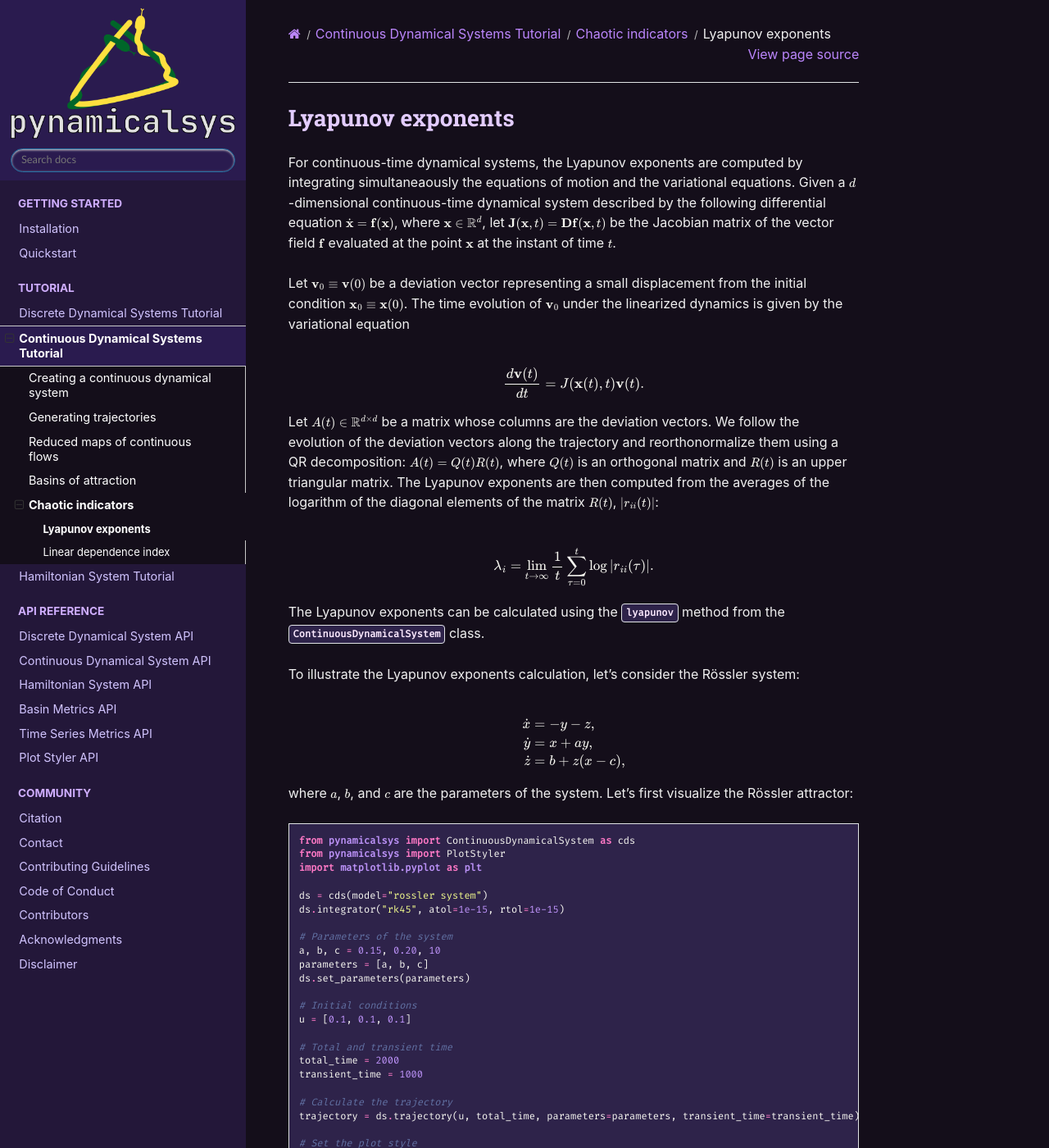
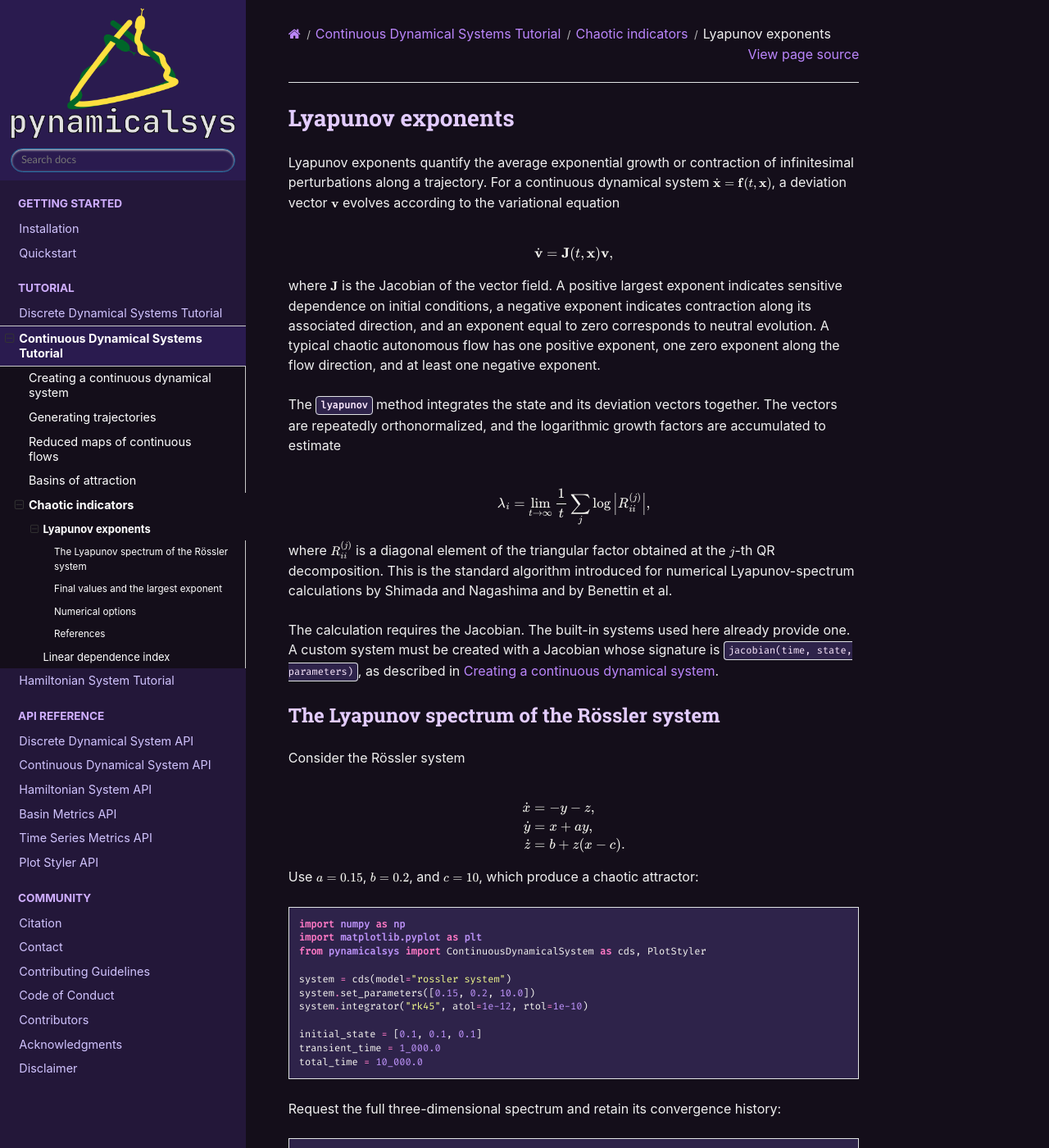
Before and after one commit to mrolims/pynamicalsys, a Sphinx documentation site: the page built from docs/source/cds_lyapunov.rst, in a window 1280 px wide and 1400 px high. Shown: the whole window at 82% size. Built offline with Sphinx 7.4.7 and the Read the Docs theme 3.1.0, drawn with Linux system fonts in a browser that asks for light colours; the version number could not be read and is left out; some of the changed text lies outside the part shown.

Commit message:
docs: revamp continuous Lyapunov guide

```diff
--- a/docs/source/cds_chaotic_indicators.rst
+++ b/docs/source/cds_chaotic_indicators.rst
@@ -1,7 +1,7 @@
 Chaotic indicators
 ------------------
 
-In this section, we are going to explore some of the most commonly used chaotic indicators that can help us indentify chaotic behavior in a continuous-time dynamical system.
+Chaotic indicators quantify instability, alignment, and recurrence properties along continuous trajectories. This section begins with the Lyapunov spectrum and then introduces complementary diagnostics based on the evolution of deviation vectors.
 
 .. toctree::
    :maxdepth: 1
--- a/docs/source/cds_lyapunov.rst
+++ b/docs/source/cds_lyapunov.rst
@@ -1,150 +1,152 @@
 Lyapunov exponents
-~~~~~~~~~~~~~~~~~~
+------------------
 
-For continuous-time dynamical systems, the Lyapunov exponents are computed by integrating simultaneaously the equations of motion and the variational equations. Given a :math:`d`-dimensional continuous-time dynamical system described by the following differential equation :math:`\dot{\mathbf{x}} = \mathbf{f}(\mathbf{x})`, where :math:`\mathbf{x}\in\mathbb{R}^d`, let :math:`\mathbf{J}(\mathbf{x}, t) = \mathbf{Df}(\mathbf{x}, t)` be the Jacobian matrix of the vector field :math:`\mathbf{f}` evaluated at the point :math:`\mathbf{x}` at the instant of time :math:`t`.
-
-Let :math:`\mathbf{v}_0 \equiv \mathbf{v}(0)` be a deviation vector representing a small displacement from the initial condition :math:`\mathbf{x}_0 \equiv \mathbf{x}(0)`. The time evolution of :math:`\mathbf{v}_0` under the linearized dynamics is given by the variational equation
+Lyapunov exponents quantify the average exponential growth or contraction of infinitesimal perturbations along a trajectory. For a continuous dynamical system :math:`\dot{\mathbf{x}}=\mathbf{f}(t,\mathbf{x})`, a deviation vector :math:`\mathbf{v}` evolves according to the variational equation
 
 .. math::
 
-    \frac{d\mathbf{v}(t)}{dt} = J(\mathbf{x}(t), t)\mathbf{v}(t).
+    \dot{\mathbf{v}}=\mathbf{J}(t,\mathbf{x})\mathbf{v},
 
-Let :math:`A(t)\in\mathbb{R}^{d\times d}` be a matrix whose columns are the deviation vectors. We follow the evolution of the deviation vectors along the trajectory and reorthonormalize them using a QR decomposition: :math:`A(t) = Q(t) R(t)`, where :math:`Q(t)` is an orthogonal matrix and :math:`R(t)` is an upper triangular matrix. The Lyapunov exponents are then computed from the averages of the logarithm of the diagonal elements of the matrix :math:`R(t)`, :math:`|r_{ii}(t)|`:
+where :math:`\mathbf{J}` is the Jacobian of the vector field. A positive largest exponent indicates sensitive dependence on initial conditions, a negative exponent indicates contraction along its associated direction, and an exponent equal to zero corresponds to neutral evolution. A typical chaotic autonomous flow has one positive exponent, one zero exponent along the flow direction, and at least one negative exponent.
+
+The :py:meth:`lyapunov <pynamicalsys.core.continuous_dynamical_systems.ContinuousDynamicalSystem.lyapunov>` method integrates the state and its deviation vectors together. The vectors are repeatedly orthonormalized, and the logarithmic growth factors are accumulated to estimate
 
 .. math::
 
-   \lambda_i = \lim_{t\rightarrow\infty}\frac{1}{t}\sum_{\tau = 0}^t\log|r_{ii}(\tau)|.
+    \lambda_i=\lim_{t\rightarrow\infty}\frac{1}{t}\sum_j\log\left|R_{ii}^{(j)}\right|,
 
-The Lyapunov exponents can be calculated using the :py:meth:`lyapunov <pynamicalsys.core.continuous_dynamical_systems.ContinuousDynamicalSystem.lyapunov>` method from the :py:class:`ContinuousDynamicalSystem <pynamicalsys.core.continuous_dynamical_systems.ContinuousDynamicalSystem>` class.
+where :math:`R_{ii}^{(j)}` is a diagonal element of the triangular factor obtained at the :math:`j`-th QR decomposition. This is the standard algorithm introduced for numerical Lyapunov-spectrum calculations by Shimada and Nagashima and by Benettin et al.
 
-To illustrate the Lyapunov exponents calculation, let's consider the Rössler system:
+The calculation requires the Jacobian. The built-in systems used here already provide one. A custom system must be created with a Jacobian whose signature is ``jacobian(time, state, parameters)``, as described in :doc:`cds_creating_ds`.
+
+The Lyapunov spectrum of the Rössler system
+~~~~~~~~~~~~~~~~~~~~~~~~~~~~~~~~~~~~~~~~~~~
+
+Consider the Rössler system
 
 .. math::
 
-   \begin{align*}
-        \dot{x} &= -y - z,\\
-        \dot{y} &= x + ay,\\
-        \dot{z} &= b + z(x - c),
-   \end{align*}
+    \begin{aligned}
+        \dot{x} &= -y-z,\\
+        \dot{y} &= x+ay,\\
+        \dot{z} &= b+z(x-c).
+    \end{aligned}
 
-where :math:`a`, :math:`b`, and :math:`c` are the parameters of the system. Let's first visualize the Rössler attractor:
+Use :math:`a=0.15`, :math:`b=0.2`, and :math:`c=10`, which produce a chaotic attractor:
 
 .. code-block:: python
 
-    from pynamicalsys import ContinuousDynamicalSystem as cds
-    from pynamicalsys import PlotStyler
+    import numpy as np
     import matplotlib.pyplot as plt
+    from pynamicalsys import ContinuousDynamicalSystem as cds, PlotStyler
 
-    ds = cds(model="rossler system")
-    ds.integrator("rk45", atol=1e-15, rtol=1e-15)
+    system = cds(model="rossler system")
+    system.set_parameters([0.15, 0.2, 10.0])
+    system.integrator("rk45", atol=1e-12, rtol=1e-10)
 
-    # Parameters of the system
-    a, b, c = 0.15, 0.20, 10
-    parameters = [a, b, c]
-    ds.set_parameters(parameters)
+    initial_state = [0.1, 0.1, 0.1]
+    transient_time = 1_000.0
+    total_time = 10_000.0
 
-    # Initial conditions
-    u = [0.1, 0.1, 0.1]
-
-    # Total and transient time
-    total_time = 2000
-    transient_time = 1000
-
-    # Calculate the trajectory
-    trajectory = ds.trajectory(u, total_time, parameters=parameters, transient_time=transient_time)
-
-    # Set the plot style
-    ps = PlotStyler(fontsize=18, linewidth=0.1)
-    ps.apply_style()
-
-    # Create the 3D figure and axis
-    fig, ax = plt.subplots(subplot_kw={'projection': '3d'}, figsize=(5, 4))
-
-    # Plot the trajectory
-    ax.plot(trajectory[:, 1], trajectory[:, 2], trajectory[:, 3], label='Trajectory', color="k")
-
-    # Set the labels and view angle
-    ax.set_xlabel("$x$")
-    ax.set_ylabel("$y$")
-    ax.set_zlabel("$z$")
-    ax.view_init(elev=30, azim=-140)
-
-    plt.show()
-
-.. figure:: images/rossler_attractor.png
-   :align: center
-   :width: 100%
-
-   The Rössler attractor for :math:`a = 0.15`, :math:`b = 0.20`, and :math:`c = 10`.
-
-Now, for the Lyapunov exponents:
+Request the full three-dimensional spectrum and retain its convergence history:
 
 .. code-block:: python
 
-    total_time = 10000
-    lyapunov_exponents = ds.lyapunov(
-        u,
+    lyapunov_history = system.lyapunov(
+        initial_state,
         total_time,
         transient_time=transient_time,
-        log_base=2,
+        num_exponents=3,
+        return_history=True,
     )
-    print(lyapunov_exponents)
+
+With ``return_history=True``, the first column contains time and the remaining columns contain :math:`\lambda_1`, :math:`\lambda_2`, and :math:`\lambda_3`. The averages begin after ``transient_time``. The ``total_time`` argument remains the final integration time, so the exponents in this example are accumulated from :math:`t=1000` to :math:`t=10000`.
+
+The magnitude of :math:`\lambda_3` is much larger than the magnitudes of :math:`\lambda_1` and :math:`\lambda_2`, so plotting the three raw values on one linear axis would compress the two exponents near zero. The ``rescale`` array leaves :math:`\lambda_1` and :math:`\lambda_2` unchanged and multiplies :math:`\lambda_3` by :math:`0.05` only for visualization. This places the convergence of all three curves on a readable scale without modifying ``lyapunov_history`` or the reported numerical values:
+
+.. code-block:: python
+
+    time = lyapunov_history[:, 0]
+    exponents = lyapunov_history[:, 1:]
+    colors = ["darkgreen", "darkorange", "navy"]
+
+    ps = PlotStyler()
+    ps.apply_style()
+    fig, ax = plt.subplots(figsize=(10, 4), sharex=True)
+    rescale = np.array([1, 1, 0.05])
+    for index, color in enumerate(colors):
+        ax.plot(
+            time,
+            rescale[index] * exponents[:, index],
+            color=color,
+            label=rf"$\lambda_{index + 1}$",
+        )
+
+    ax.set_xlabel("Time $t$")
+    ax.set_ylabel("Lyapunov exponents")
+    ax.set_xlim(transient_time, total_time)
+    ax.set_ylim(-0.7, 0.2)
+    ax.legend(loc="center right", frameon=False)
+    fig.tight_layout()
+    plt.show()
+
+.. figure:: images/continuous_rossler_lyapunov.png
+    :align: center
+    :width: 100%
+
+    Convergence of the three Lyapunov exponents of the chaotic Rössler system, with :math:`\lambda_3` multiplied by :math:`0.05` in the plot.
+
+Final values and the largest exponent
+~~~~~~~~~~~~~~~~~~~~~~~~~~~~~~~~~~~~~
+
+The final row of ``lyapunov_history`` provides the spectrum at the end of the calculation:
+
+.. code-block:: python
+
+    lyapunov_exponents = lyapunov_history[-1, 1:]
+    lyapunov_exponents
 
 .. code-block:: text
 
-    [1.27122925e-01  3.05263459e-04 -1.41384990e+01]
+    array([ 8.93298015e-02, -3.20038186e-05, -9.79973203e+00])
 
-It is also possible to return the whole history of all Lyapunov exponents:
+When only the largest exponent is needed, set ``num_exponents=1`` and leave ``return_history=False``. This uses the dedicated single-vector calculation and returns a scalar:
 
 .. code-block:: python
 
-    # Using return_history=True
-    lyapunov_exponents = ds.lyapunov(
-        u,
+    largest_exponent = system.lyapunov(
+        initial_state,
         total_time,
-        parameters=parameters,
         transient_time=transient_time,
-        return_history=True,
+        num_exponents=1,
     )
+    largest_exponent
 
-    # Set the plot style
-    ps = PlotStyler(fontsize=18, linewidth=0.75)
-    ps.apply_style()
+.. code-block:: text
 
-    # Create the figure and axes
-    fig, ax = plt.subplots(1, 2, figsize=(10, 3), sharex=True)
+    np.float64(0.09039300684638307)
 
-    # Plot each Lyapunov exponent with a different color
-    colors = ["green", "gold", "blue"]
-    for i in range(3):
-        ax[0].plot(
-            lyapunov_exponents[:, 0],
-            lyapunov_exponents[:, i + 1],
-            color=colors[i],
-        )
+Set ``num_exponents`` between one and the dimension of the system. If it is omitted, the complete spectrum is calculated. Without a stored history, a request for more than one exponent returns a one-dimensional array.
 
-        ax[1].plot(
-            lyapunov_exponents[:, 0],
-            lyapunov_exponents[:, i + 1],
-            color=colors[i],
-            label=rf"$\lambda_{i + 1}$",
-        )
+Numerical options
+~~~~~~~~~~~~~~~~~
 
-    # Set the legend, limits, and labels
-    ax[1].legend(frameon=False, ncol=3)
-    ax[0].set_ylim(-11, 1)
-    ax[1].set_ylim(1e-5, 1e0)
-    ax[0].set_xlim(transient_time, total_time)
-    ax[1].set_yscale("log")
+``method``
+    ``"QR"`` uses the package's modified Gram-Schmidt implementation and is the default. ``"QR_HH"`` uses ``numpy.linalg.qr`` with Householder reflections. This option applies when more than one exponent is calculated.
 
-    ax[0].set_ylabel("Lyapunov exponents")
-    ax[0].set_xlabel("Time")
-    ax[1].set_xlabel("Time")
+``log_base``
+    The default value is :math:`e`, so the exponents are measured using natural logarithms. Set ``log_base=2`` to express the rates in bits per unit time. Changing the base rescales the numerical values but does not change their signs.
 
-    plt.show()
+``seed``
+    The seed initializes the deviation vectors. For a sufficiently converged calculation, the estimated exponents should not depend materially on this initial orientation.
 
-.. figure:: images/rossler_lyapunov.png
-   :align: center
-   :width: 100%
+``endpoint``
+    The default ``True`` includes the endpoint of the requested interval. Set it to ``False`` when the integration must stop strictly before that endpoint.
 
-   The Lyapunov exponents history for the Rössler system.
+Reliable estimates require a sufficiently long accumulation interval and appropriate integrator settings. Compare results obtained with longer integration times, smaller fixed steps, or tighter adaptive tolerances before drawing conclusions from small exponents.
+
+References
+~~~~~~~~~~
+
+- I. Shimada and T. Nagashima, `A Numerical Approach to Ergodic Problem of Dissipative Dynamical Systems <https://doi.org/10.1143/PTP.61.1605>`_, Progress of Theoretical Physics 61, 1605-1616 (1979).
+- G. Benettin, L. Galgani, A. Giorgilli, and J.-M. Strelcyn, `Lyapunov Characteristic Exponents for Smooth Dynamical Systems and for Hamiltonian Systems, Part 1: Theory <https://doi.org/10.1007/BF02128236>`_, Meccanica 15, 9-20 (1980).
```
Also changed, not shown: docs/source/images/continuous_rossler_lyapunov.png (added).
